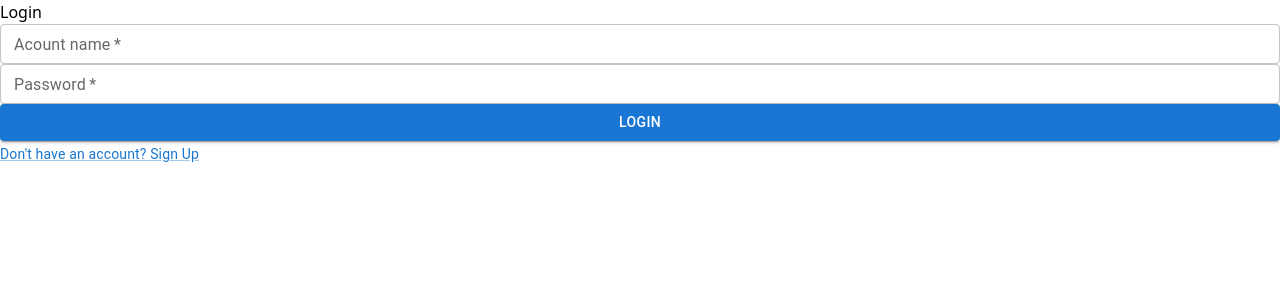
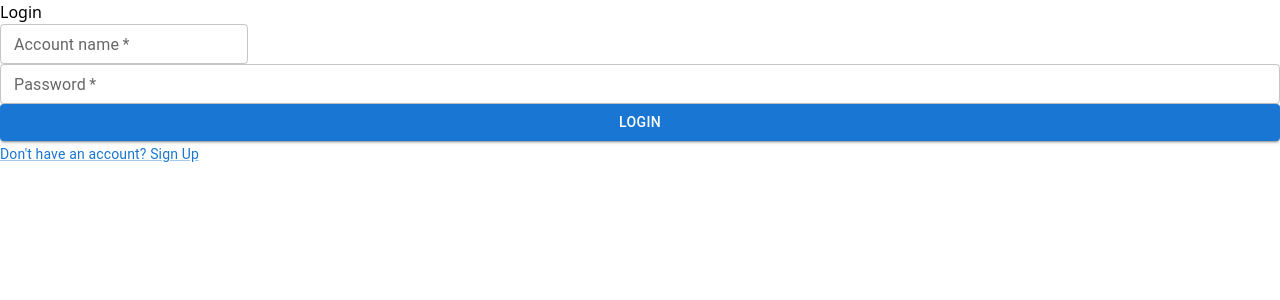
Before and after one commit to lightraptor2310/React-Template, a React (Vite) app: page /login in a window 1280 px wide. Shown: the top 300 px of the page. Built offline with nearby package versions, Linux system fonts and the light colour scheme.

Commit message:
fix localstorage

```diff
--- a/src/components/Navbar.jsx
+++ b/src/components/Navbar.jsx
@@ -90,7 +90,7 @@ const Navbar = ({id}) => {
           horizontal: "right",
         }}
       >
-        <MenuItem><Link href="/login" onClick={reactLocalStorage.remove('id')} sx={{textDecoration: 'none', color: 'black'}}>Logout</Link></MenuItem>
+        <MenuItem><Link href="/login" onClick={()=>{reactLocalStorage.remove('user')}} sx={{textDecoration: 'none', color: 'black'}}>Logout</Link></MenuItem>
       </Menu>
     </AppBar>
   );
--- a/src/page/Login.jsx
+++ b/src/page/Login.jsx
@@ -1,64 +1,79 @@
-import React, { useState } from 'react'
-import TextField from '@mui/material/TextField'
-import Button from '@mui/material/Button'
+import React, { useState } from 'react';
+import TextField from '@mui/material/TextField';
+import Button from '@mui/material/Button';
 import { Link } from '@mui/material';
-import {reactLocalStorage} from 'reactjs-localstorage';
+import { reactLocalStorage } from 'reactjs-localstorage';
 import axios from 'axios';
-import { Navigate, redirect } from 'react-router-dom';
+import { Navigate } from 'react-router-dom';
 
 const Login = () => {
-    const [username,setUsername] = useState();
-    const [password,setPassword] = useState();
+  const [username, setUsername] = useState('');
+  const [password, setPassword] = useState('');
   const [success, setSuccess] = useState(false);
-    const handleLogin = async ()=> {
+
+  const handleLogin = async (e) => {
+    e.preventDefault(); // Prevent default form submission
+
+    try {
       const res = await axios.post('https://flask-database.vercel.app/login', {
         id: username,
-        password: password
+        password: password,
       }, {
         headers: {
-          'Content-Type': 'application/json'
-        }
+          'Content-Type': 'application/json',
+        },
       });
+
       console.log(res.data);
-      if(res.data.isCorrect === true) {
-        reactLocalStorage.set('id',username);
-        reactLocalStorage.set('type','sv');
+
+      if (res.data.isCorrect === true) {
+        reactLocalStorage.set('type',res?.data?.typeAccount );
+        reactLocalStorage.set('user',username)
         setSuccess(true);
       }
+    } catch (error) {
+      console.error('Error during login:', error);
+      // Handle error as needed
     }
+  };
 
   return (
     <>
-     {success && <Navigate to="/student"/>}
-     <div className="signin-wrap lg:w-1/3 md:w-1/2 w-[90%] mx-auto flex flex-col items-center bg-slate-200 rounded mt-20 md:px-16 px-2 py-5 gap-4 ">
-            <p className='text-2xl mb-4'>Login</p>
+      {success && <Navigate to="/student" />}
+      <div className="signin-wrap lg:w-1/3 md:w-1/2 w-[90%] mx-auto flex flex-col items-center bg-slate-200 rounded mt-20 md:px-16 px-2 py-5 gap-4">
+        <form onSubmit={handleLogin} className='flex flex-col gap-5 w-full'>
+          <p className="text-2xl mb-4 text-center">Login</p>
           <TextField
             id="username"
-              label="Acount name"
+            label="Account name"
             value={username}
-              onChange={(e)=> {setUsername(e.target.value)}}
-              size='small'
+            onChange={(e) => setUsername(e.target.value)}
+            size="small"
+            fullWidths
+            required
+            aria-label="Username"
+          />
+          <TextField
+            id="password"
+            label="Password"
+            value={password}
+            onChange={(e) => setPassword(e.target.value)}
+            size="small"
             fullWidth
             required
+            type="password"
+            aria-label="Password"
           />
-            <TextField
-              id="username"
-              label="Password"
-              value={password}
-              onChange={(e)=> {setPassword(e.target.value)}}
-              size='small'
-              fullWidth
-              required
-            />
-            <Button type='submit' onClick={handleLogin} variant="contained" color="primary" fullWidth>
+          <Button type="submit" variant="contained" color="primary" fullWidth>
             Login
           </Button>
+        </form>
         <Link href="/signup" variant="body2">
           {"Don't have an account? Sign Up"}
         </Link>
       </div>
     </>
-  )
-}
+  );
+};
 
-export default Login
+export default Login;
--- a/src/page/student/ListCourse.jsx
+++ b/src/page/student/ListCourse.jsx
@@ -2,8 +2,6 @@ import React from 'react'
 import ItemCourse from './ItemCourse';
 import ClickableBlock from '../../components/ClickableBlock';
 const ListCourse = ({list}) => {
-    console.log('monhoc')
-    console.log(list);
   return (
     <div className="flex flex-col lg:w-[50%]  w-full items-center h-screen">
         <div className="w-full grid grid-cols-1 gap-4 mt-7 mx-auto">
--- a/src/page/student/Student.jsx
+++ b/src/page/student/Student.jsx
@@ -1,43 +1,59 @@
-import React, { useEffect, useState } from 'react'
-import { Box, Stack } from '@mui/material'
-import Navbar from '../../components/Navbar'
-import Sidebar from '../../components/Sidebar'
-import ListCourse from './ListCourse'
-import { reactLocalStorage } from 'reactjs-localstorage'
-import Rightbar from '../../components/Rightbar'
-import axios from 'axios'
-import StudentHome from './StudentHome'
-import { Navigate } from 'react-router-dom'
+import React, { useEffect, useState } from 'react';
+import { Box, Stack } from '@mui/material';
+import Navbar from '../../components/Navbar';
+import Sidebar from '../../components/Sidebar';
+import Rightbar from '../../components/Rightbar';
+import axios from 'axios';
+import StudentHome from './StudentHome';
+import { Navigate } from 'react-router-dom';
+import { getStudentData } from '../../utils/getData';
+import { reactLocalStorage } from 'reactjs-localstorage';
 const Student = () => {
+  const [loggedInUserId, setLoggedInUserId] = useState(reactLocalStorage.get('user'));
+  const type = reactLocalStorage.get('type');
+  const [correct, setCorrect] = useState(!!loggedInUserId);
+  const [data, setData] = useState();
 
-  const [correct,setCorrect] = useState(reactLocalStorage.get('id') ? true : false);
-  const login = reactLocalStorage.get('id')
-  const id = 20520467
-  const [data, setData] = useState();
-  const getStudent = async ()=> {
-    const response = await axios.get(`https://flask-database.vercel.app/home/${login}`)
-    console.log(response.data);
-    setData(response.data);
+  console.log(loggedInUserId);
+  console.log(type);
+  const fetchData = async () => {
+    try {
+      const studentData = await getStudentData(loggedInUserId);
+      setData(studentData);
+    } catch (error) {
+      // Handle error as needed
     }
+  };
+
   useEffect(() => {
+    // Ensure that correct is updated before calling fetchData
+    if (correct) {
+      fetchData();
 
-      getStudent();
-  },[]);
-  if(!correct) {
-    return <Navigate to={'/login'}/>
     }
+  }, [correct]);
+
+  useEffect(() => {
+    // Additional useEffect to update correct when loggedInUserId changes
+    setCorrect(!!loggedInUserId);
+  }, [loggedInUserId]);
+
+  if (!correct) {
+    return <Navigate to={'/login'} />;
+  }
+
   return (
     <>
       <Box>
-    <Navbar id={data?.TenSV[0]}/>
+        <Navbar id={data?.TenSV?.[0]} />
         <Stack direction={`row`} spacing={2}>
-      <Sidebar/>
-      <StudentHome list={data?.MonHoc}/>
-      <Rightbar/>
+          <Sidebar />
+          <StudentHome />
+          <Rightbar />
         </Stack>
       </Box>
     </>
-  )
-}
+  );
+};
 
-export default Student
+export default Student;
--- a/src/utils/getData.js
+++ b/src/utils/getData.js
@@ -1,6 +1,11 @@
 
 import axios from 'axios'
-export const getStudent = async (id)=> {
-    const response = await axios.get(`https://flask-database.vercel.app/home/${id}`);
-    return response.data;
-  }
+export const getStudentData = async (userId) => {
+    try {
+      const response = await axios.get(`https://flask-database.vercel.app/home/${userId}`);
+      return response.data;
+    } catch (error) {
+      console.error('Error fetching student data:', error);
+      throw error; // Re-throw the error for the calling code to handle
+    }
+  };
```
Lines whose indentation alone changed are shown as unchanged.
